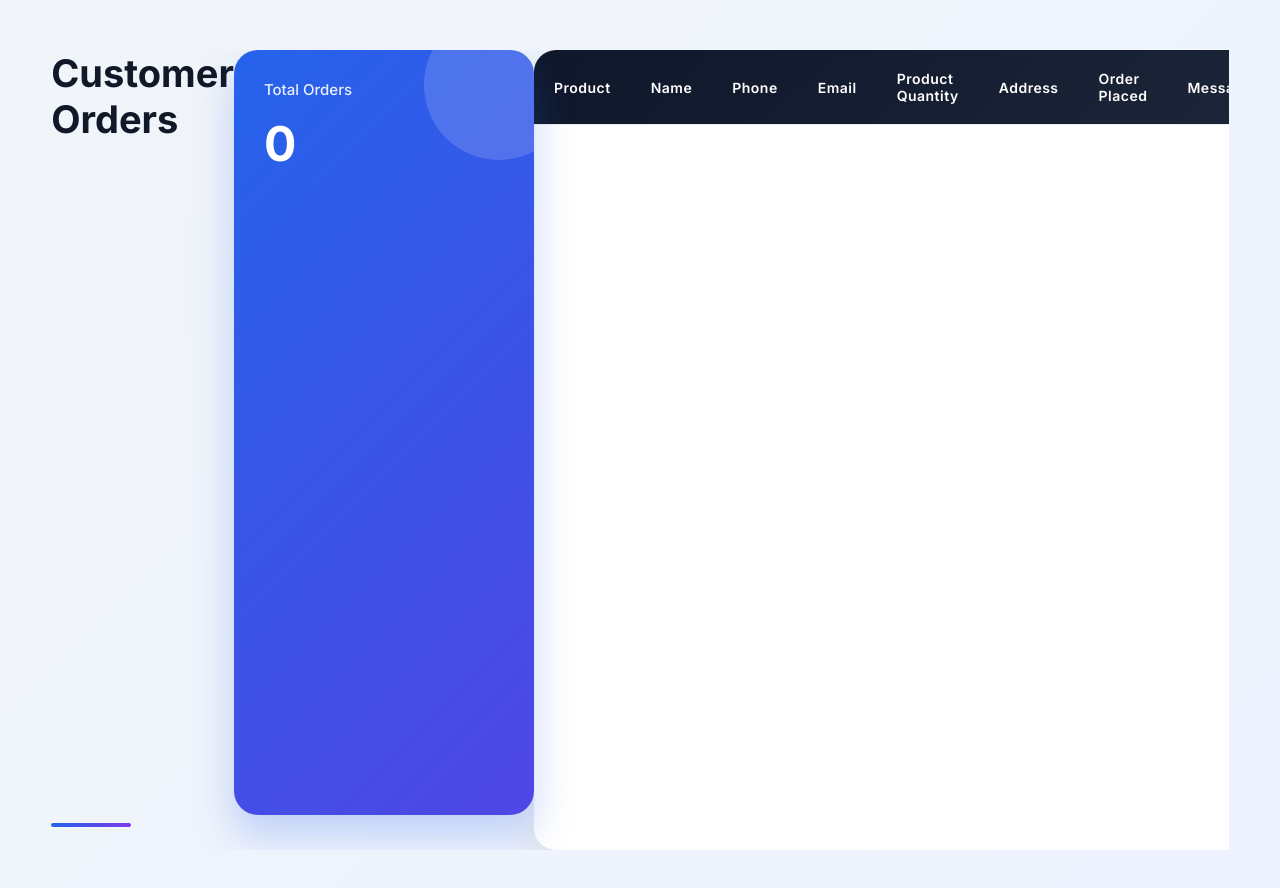
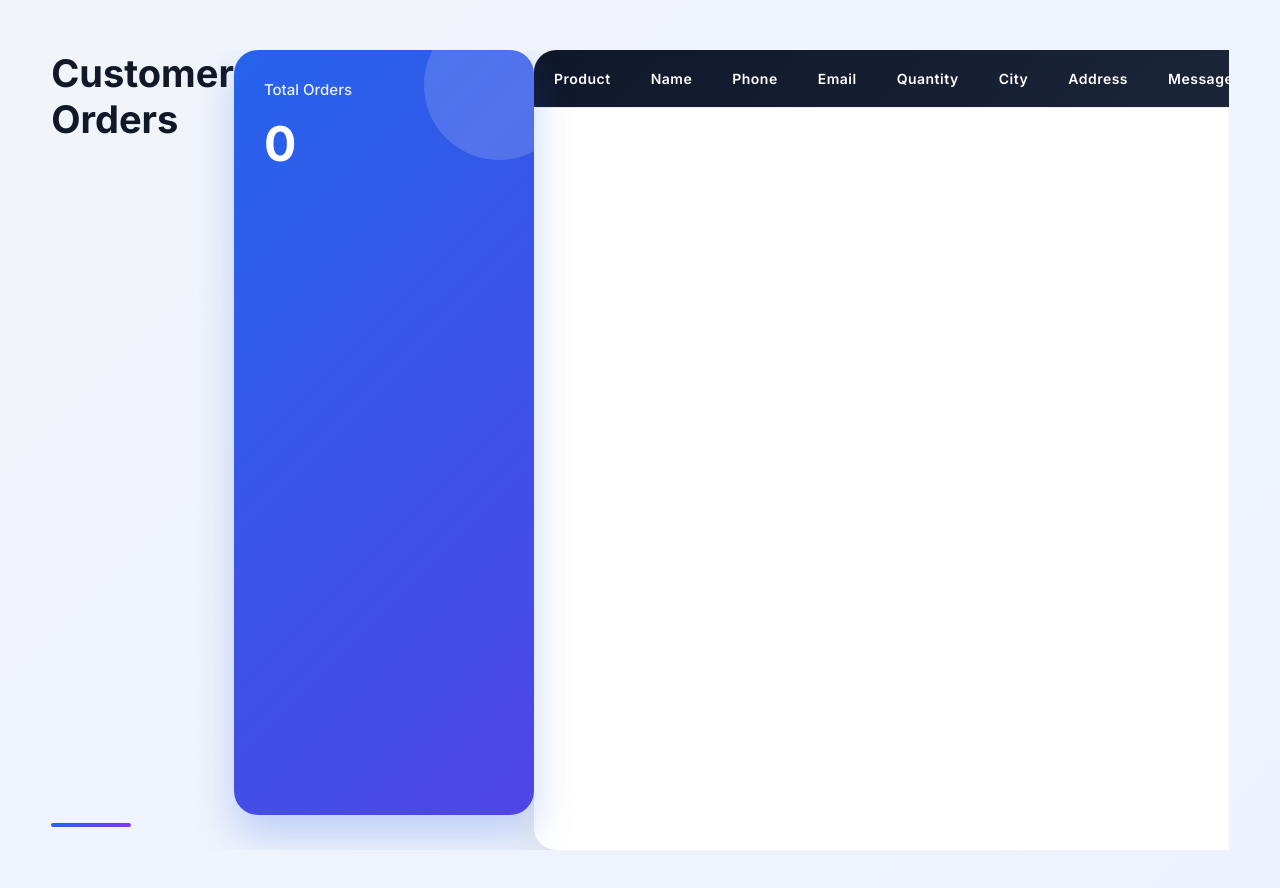
Before and after one commit to sagarkumar23459-eng/visvkarma-infotech, a plain HTML site: page admin/pages/inquiries.html in a window 1280 px wide. Drawn offline with Linux system fonts and the light colour scheme; no server answers.

Commit message:
Fix inquiry dashboard and order count

```diff
--- a/admin/pages/inquiries.html
+++ b/admin/pages/inquiries.html
@@ -489,7 +489,7 @@ body{
 
     <div class="summary-card">
         <h3>Total Orders</h3>
-        <h2 id="totalOrders">0</h2>
+        <h2 id="totalInquiry">0</h2>
     </div>
 
 </div  class="table-wrapper">
@@ -504,9 +504,9 @@ body{
 <th>Name</th>
 <th>Phone</th>
 <th>Email</th>
-<th>Product Quantity</th>
+<th>Quantity</th>
+<th>City</th>
 <th>Address</th>
-<th>Order Placed</th>
 <th>Message</th>
 <th>Date</th>
 <th>Action</th>
```
